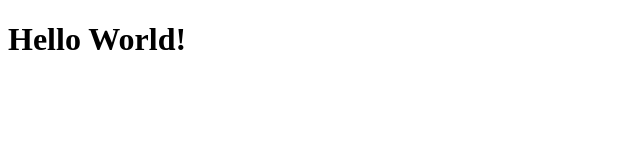
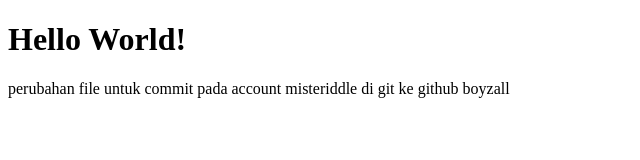
Before and after one commit to boyzall/simulasi-git-remote, a plain HTML site: page index.html in a window 1280 px wide. Shown: the whole page, without its empty margins (0-640 px from the left). Drawn offline with Linux system fonts and the light colour scheme.

Commit message:
menambah paragraf untuk push di akun berbeda dari git

```diff
--- a/index.html
+++ b/index.html
@@ -8,5 +8,6 @@
 </head>
 <body>
     <h1>Hello World!</h1>
+    <p>perubahan file untuk commit pada account misteriddle di git ke github boyzall</p>
 </body>
 </html>
```
